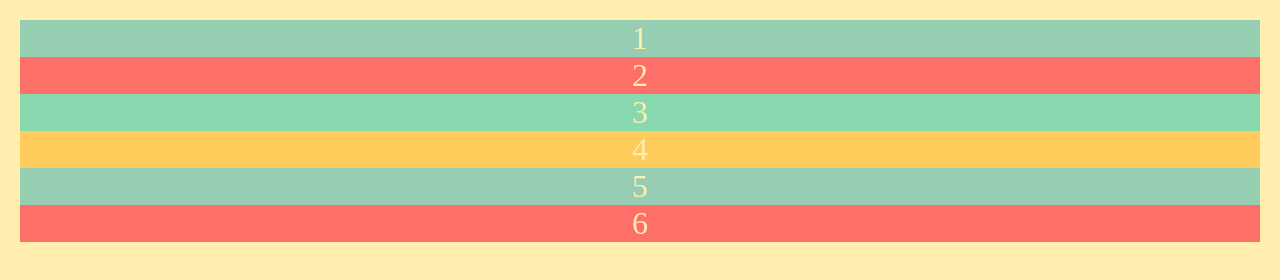
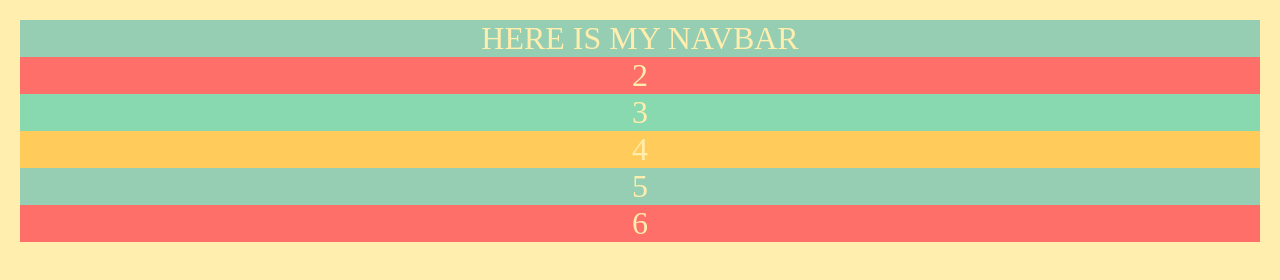
Before and after one commit to van888/css3, a website: page index.html in a window 1280 px wide. Drawn offline with Linux system fonts and the light colour scheme.

Commit message:
commit from dev box

```diff
--- a/index.html
+++ b/index.html
@@ -9,7 +9,7 @@
 </head>
 <body>
     <div class="container">
-        <div>1</div>
+        <div>HERE IS MY NAVBAR</div>
         <div>2</div>
         <div>3</div>
         <div>4</div>
```
Also changed, not shown: package.json (+10 -2 lines), README.md.
